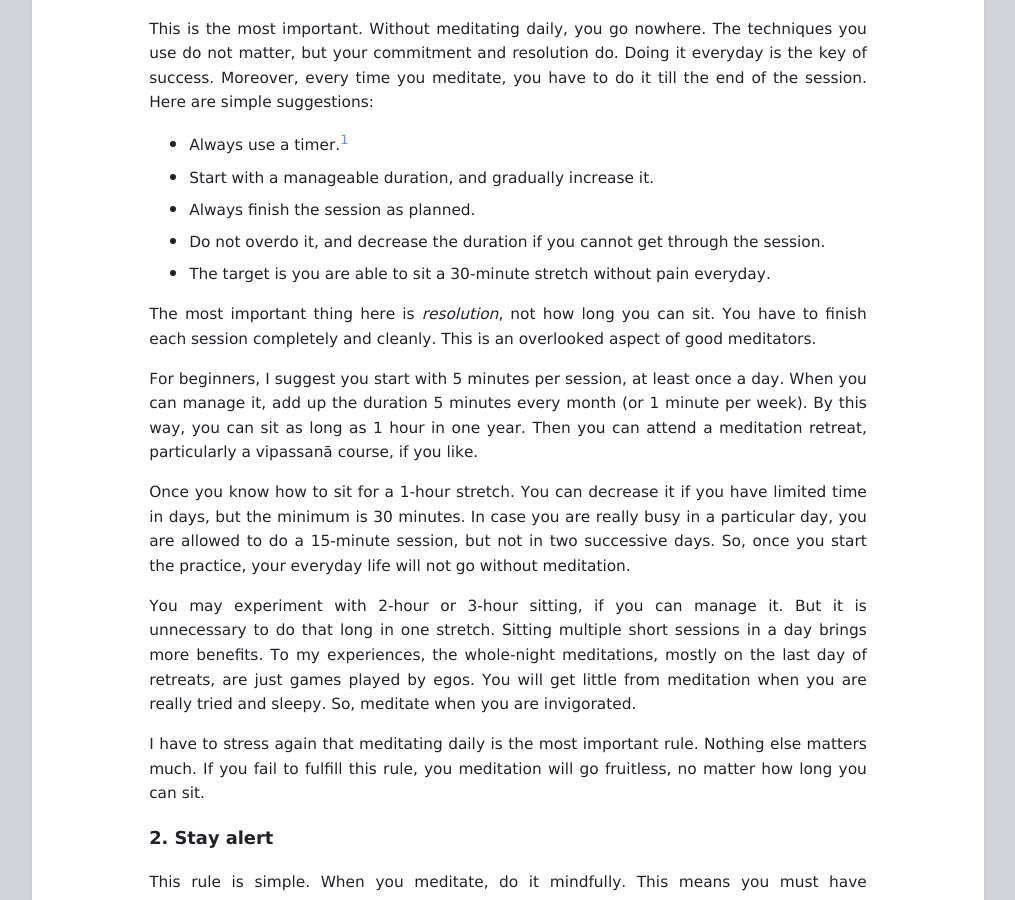
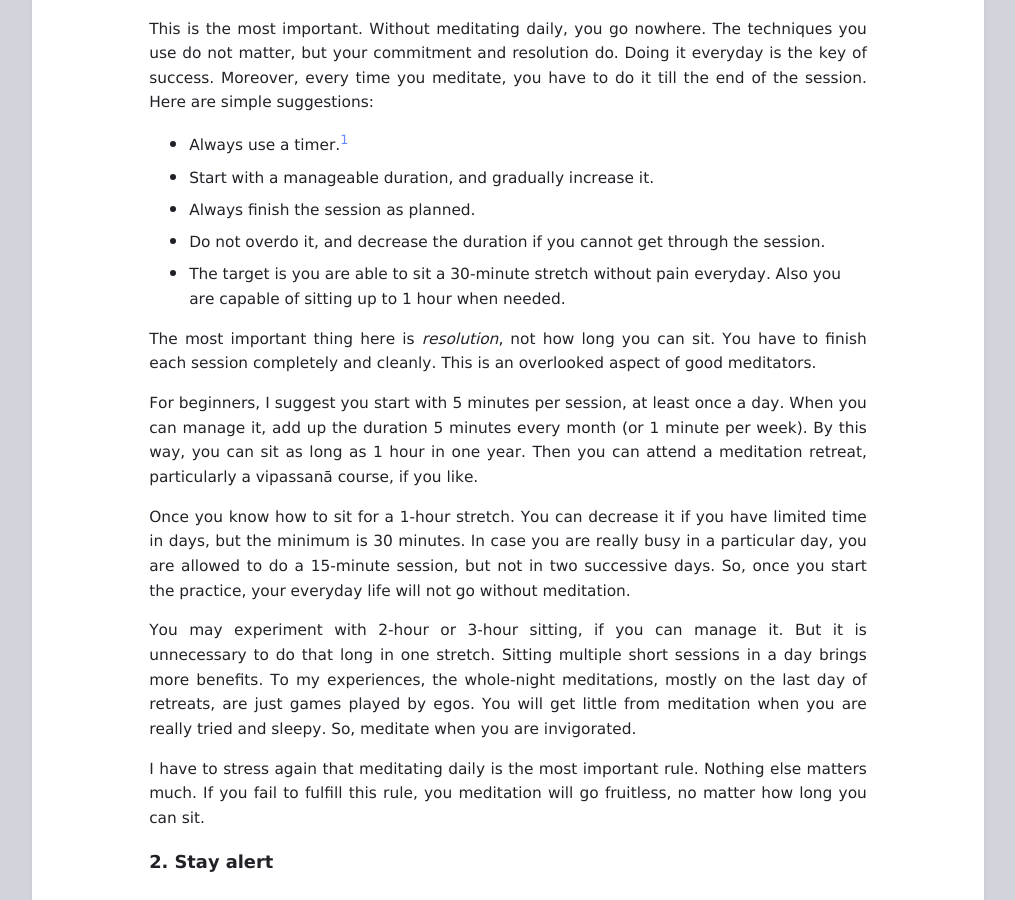
Before and after one commit to bhaddacak/bhaddacak.github.io, a Jekyll site: the page built from _pages/medguide.md, in a window 1280 px wide and 900 px high, scrolled down 818 px. Shown: the whole window, without its empty margins (132-1147 px from the left). Built offline with Jekyll 4.4.1, drawn with Linux system fonts in a browser that asks for light colours; some of the changed text lies outside the part shown.

Commit message:
Minor edits

```diff
--- a/_pages/medguide.md
+++ b/_pages/medguide.md
@@ -35,7 +35,7 @@ This is the most important. Without meditating daily, you go nowhere. The techni
 - Start with a manageable duration, and gradually increase it.
 - Always finish the session as planned.
 - Do not overdo it, and decrease the duration if you cannot get through the session.
-- The target is you are able to sit a 30-minute stretch without pain everyday.
+- The target is you are able to sit a 30-minute stretch without pain everyday. Also you are capable of sitting up to 1 hour when needed.
 
 The most important thing here is *resolution*, not how long you can sit. You have to finish each session completely and cleanly. This is an overlooked aspect of good meditators.
 
```
Also changed, not shown: other parts of _pages/medguide.md (+1 -1 lines), _pages/budselfdev.md (+2 -2 lines), _pages/budsrilanka.md (+1 -1 lines).
